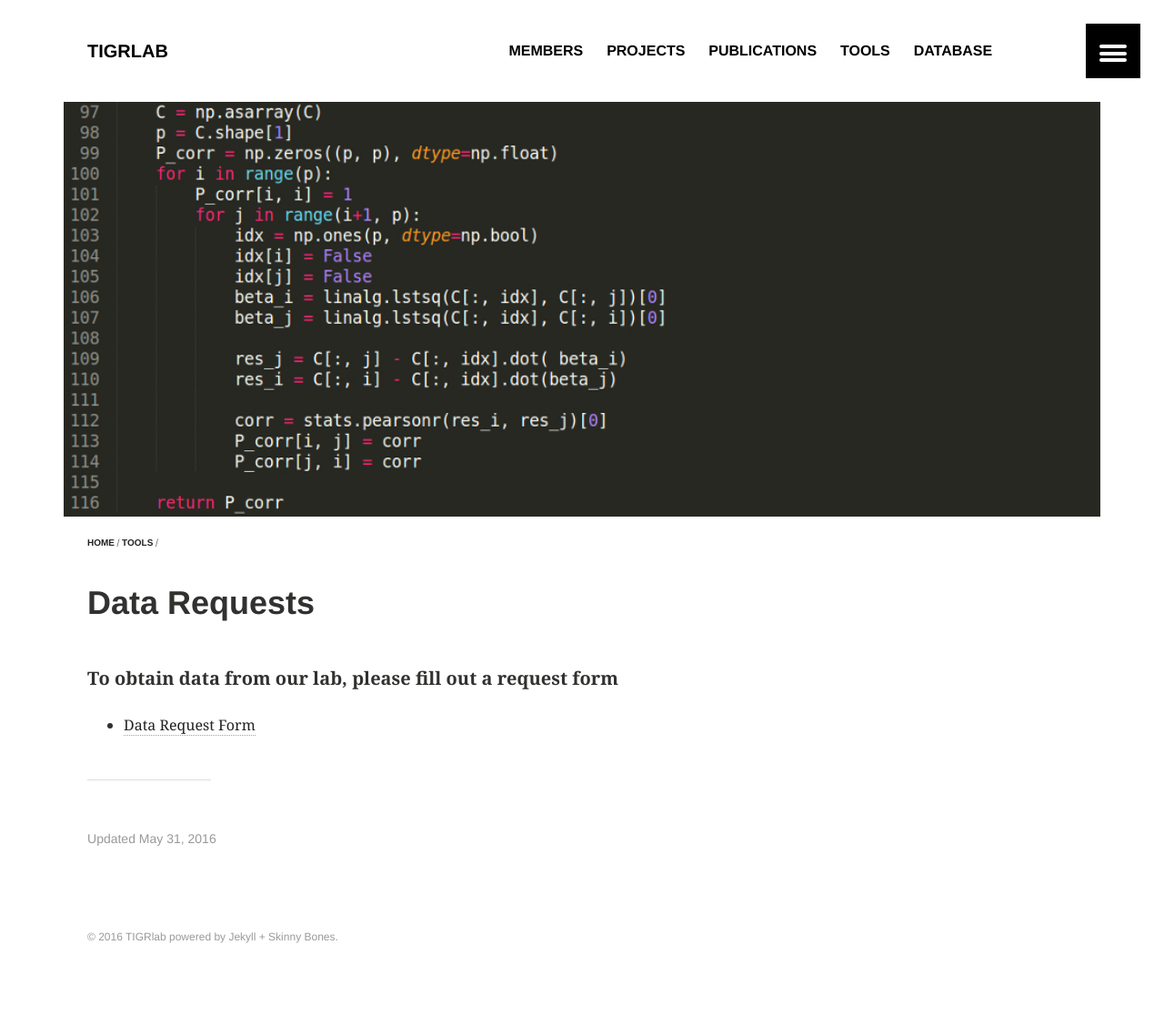
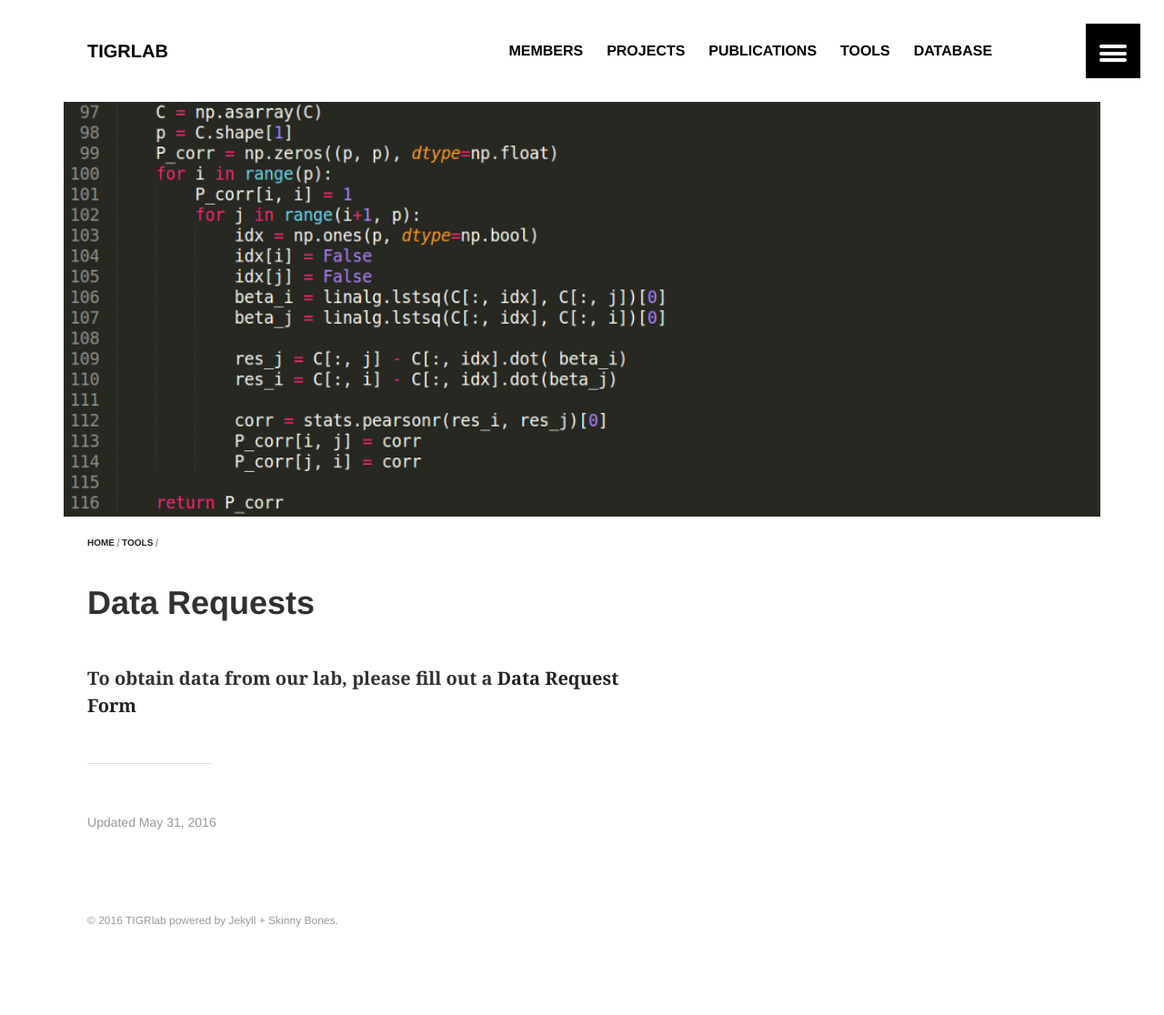
Before and after one commit to TIGRLab/tigrlab.github.io, a Jekyll site: the page built from _posts/tools/2016-05-31-data_request.md, in a window 1280 px wide. Shown: the whole page at 91% size. Built offline with Jekyll 4.4.1, drawn with Linux system fonts in a browser that asks for light colours.

Commit message:
changed formatting

```diff
--- a/_posts/tools/2016-05-31-data_request.md
+++ b/_posts/tools/2016-05-31-data_request.md
@@ -10,6 +10,4 @@ image:
   teaser: teaser.tools.jpg
 ---
 
-**To obtain data from our lab, please fill out a request form**
-
-- [Data Request Form](https://edc.camhx.ca/redcap/surveys/?s=YF4MLAJLYR)
+**To obtain data from our lab, please fill out a [Data Request Form](https://edc.camhx.ca/redcap/surveys/?s=YF4MLAJLYR)**
```
